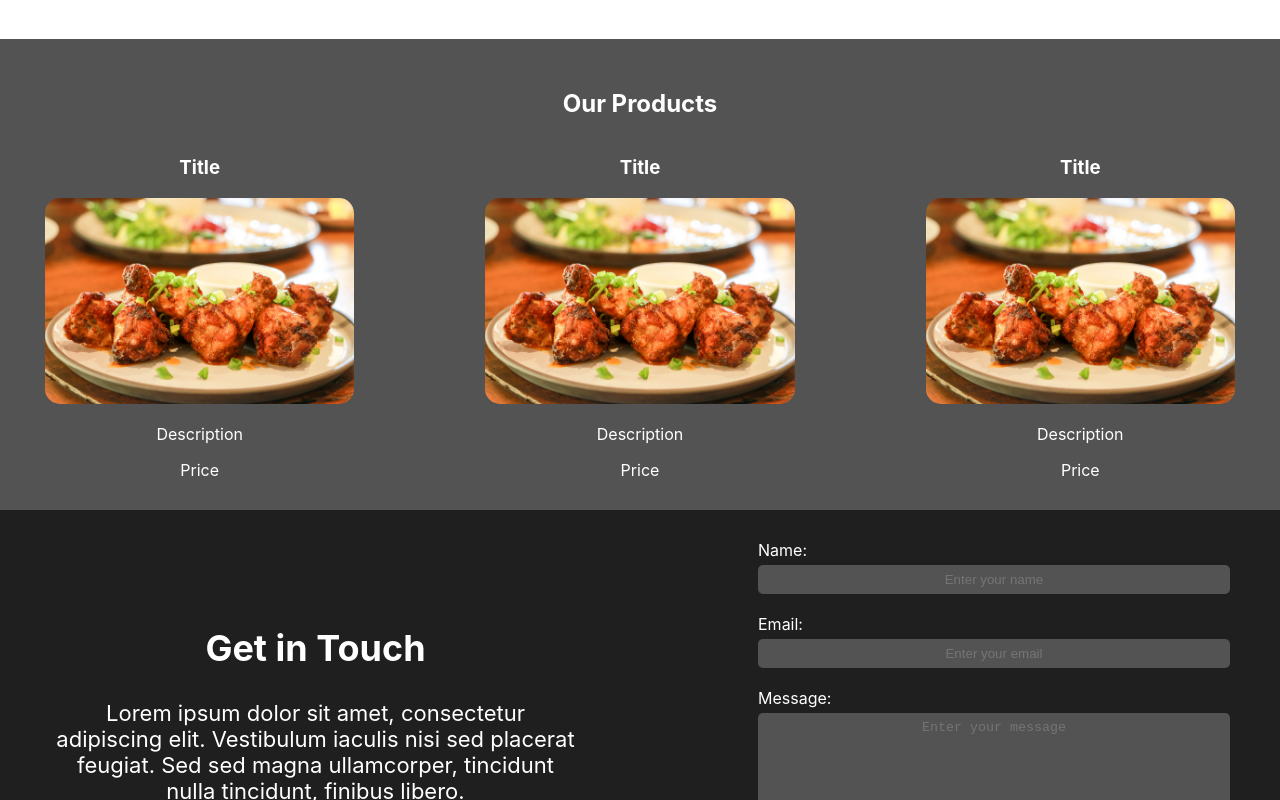
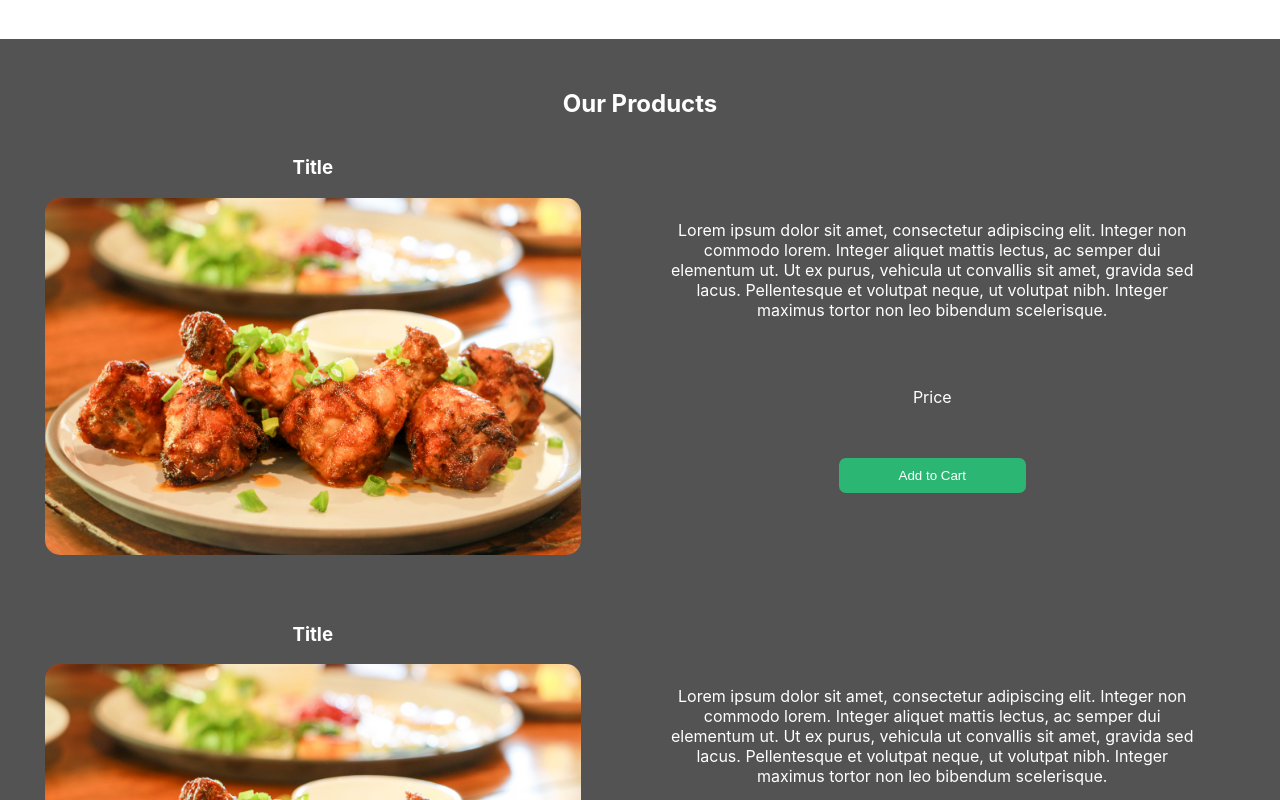
Before and after one commit to awaghat99/SimplyLearn2Cook, a React (Create React App) app: page / in a window 1280 px wide. Shown: the part 1140-1940 px from the top of the page. Built offline with nearby package versions, Linux system fonts and the light colour scheme.

Commit message:
add products section

```diff
--- a/src/components/Navbar/Navbar.css
+++ b/src/components/Navbar/Navbar.css
@@ -35,7 +35,6 @@
   cursor: pointer;
   font-size: 22px;
   border-radius: 7px;
-  transition: background-color 0.3s ease-in;
   margin-left: 25px;
 }
 
--- /dev/null
+++ b/src/components/ProductCard/ProductCard.css
@@ -0,0 +1,34 @@
+.product {
+  display: flex;
+  justify-content: space-between;
+  width: 100%;
+  margin-bottom: 45px;
+}
+
+.product-img-title {
+  width: 45%;
+}
+
+.product-img-title img {
+  width: 100%;
+  border-radius: 15px;
+}
+
+.product-desc-price {
+  padding: 15px 35px;
+  width: 45%;
+  display: flex;
+  flex-direction: column;
+  justify-content: space-evenly;
+}
+
+.product-desc-price button {
+  width: 35%;
+  margin: 0 auto;
+  background-color: #2bb673;
+  color: white;
+  border: none;
+  padding: 10px 20px;
+  cursor: pointer;
+  border-radius: 7px;
+}
--- /dev/null
+++ b/src/components/ProductCard/ProductCard.js
@@ -0,0 +1,21 @@
+import React from "react";
+import "./ProductCard.css";
+import placeholder from "../../images/cook-about-image.jpg";
+
+const ProductCard = (props) => {
+  return (
+    <div className="product">
+      <div className="product-img-title">
+        <h3>{props.title}</h3>
+        <img src={placeholder} alt="placeholder" />
+      </div>
+      <div className="product-desc-price">
+        <p>{props.description}</p>
+        <span>{props.price}</span>
+        <button>Add to Cart</button>
+      </div>
+    </div>
+  );
+};
+
+export default ProductCard;
--- a/src/components/Products/Products.css
+++ b/src/components/Products/Products.css
@@ -6,6 +6,7 @@
 
 .product-holder {
   display: flex;
+  flex-direction: column;
   justify-content: space-between;
   padding: 0 45px;
 }
--- a/src/components/Products/Products.js
+++ b/src/components/Products/Products.js
@@ -1,30 +1,28 @@
 import React from "react";
 import "./Products.css";
-import placeholder from "../../images/cook-about-image.jpg";
+import ProductCard from "../ProductCard/ProductCard";
+import { productDetails } from "../../utils/ProductDetails";
 
 const Products = () => {
   return (
     <section className="products-section">
       <h2>Our Products</h2>
       <div className="product-holder">
-        <div className="product">
-          <h3>Title</h3>
-          <img src={placeholder} alt="placeholder" />
-          <p>Description</p>
-          <span>Price</span>
-        </div>
-        <div className="product">
-          <h3>Title</h3>
-          <img src={placeholder} alt="placeholder" />
-          <p>Description</p>
-          <span>Price</span>
-        </div>
-        <div className="product">
-          <h3>Title</h3>
-          <img src={placeholder} alt="placeholder" />
-          <p>Description</p>
-          <span>Price</span>
-        </div>
+        <ProductCard
+          title={productDetails[0].title}
+          description={productDetails[0].description}
+          price={productDetails[0].price}
+        />
+        <ProductCard
+          title={productDetails[0].title}
+          description={productDetails[0].description}
+          price={productDetails[0].price}
+        />
+        <ProductCard
+          title={productDetails[0].title}
+          description={productDetails[0].description}
+          price={productDetails[0].price}
+        />
       </div>
     </section>
   );
--- /dev/null
+++ b/src/utils/ProductDetails.js
@@ -0,0 +1,8 @@
+export const productDetails = [
+  {
+    title: "Title",
+    description:
+      "Lorem ipsum dolor sit amet, consectetur adipiscing elit. Integer non commodo lorem. Integer aliquet mattis lectus, ac semper dui elementum ut. Ut ex purus, vehicula ut convallis sit amet, gravida sed lacus. Pellentesque et volutpat neque, ut volutpat nibh. Integer maximus tortor non leo bibendum scelerisque.",
+    price: "Price",
+  },
+];
```
